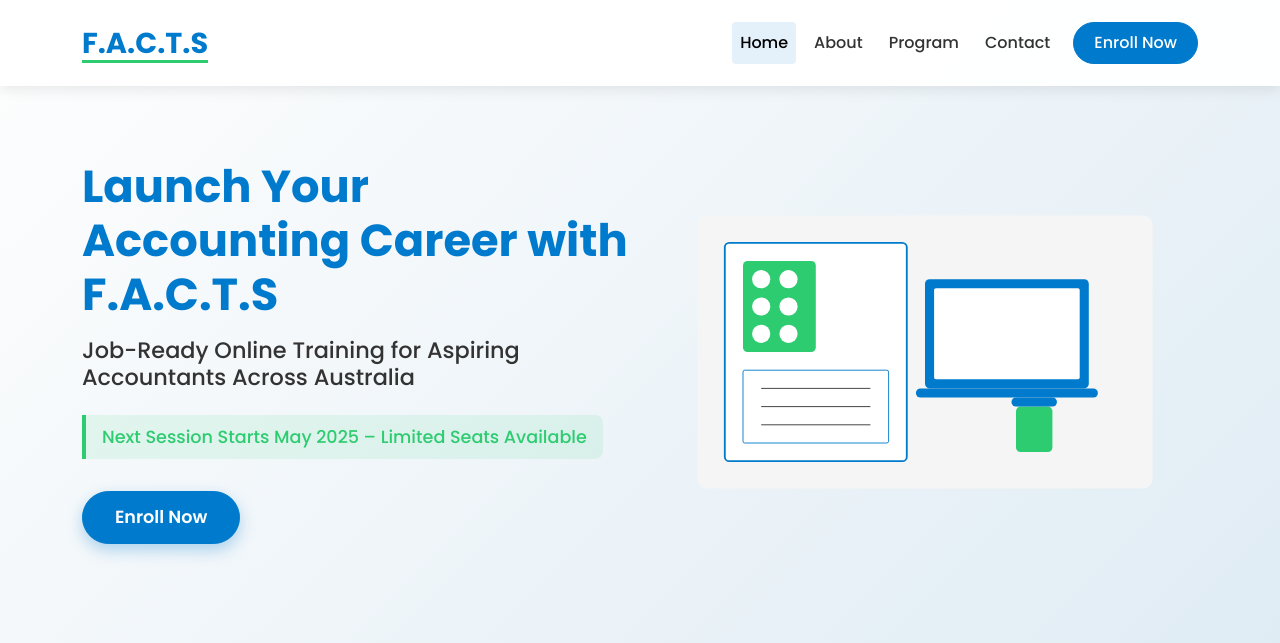
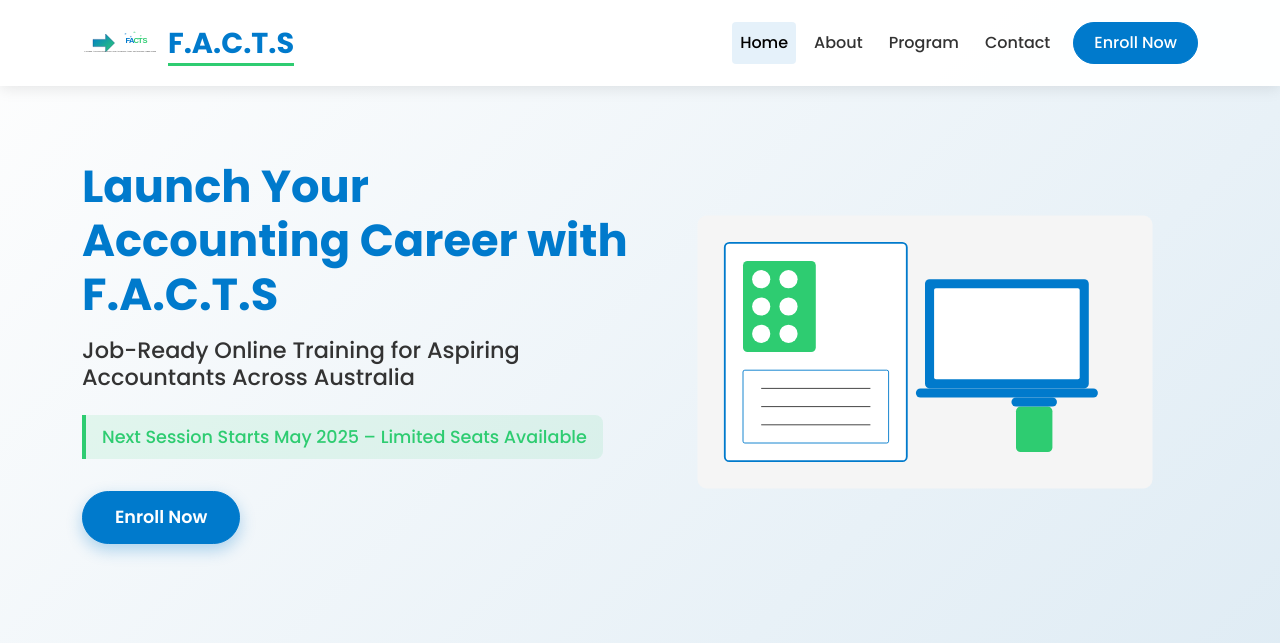
Before and after one commit to Yonesh-Thapa/FACTS, a Flask app: page / in a window 1280 px wide. Shown: the top 643 px of the page. Run offline with Flask 3, Linux system fonts and the light colour scheme.

Commit message:
Add multiple logo options to the website
Replit-Commit-Author: Agent
Replit-Commit-Session-Id: 811e0181-69f7-4122-837f-3e5b1aa390de
Replit-Commit-Screenshot-Url: https://storage.googleapis.com/screenshot-production-us-central1/1a0dd053-97cc-4a0a-b64d-456243bbbfc9/f60ba916-9fe5-40c5-a245-86009b053aea.jpg

```diff
--- a/static/css/style.css
+++ b/static/css/style.css
@@ -114,6 +114,22 @@ section {
 .navbar-brand {
     font-weight: 700;
     font-size: 1.8rem;
+    display: flex;
+    align-items: center;
+}
+
+.logo-img {
+    height: 40px;
+    width: auto;
+    margin-right: 10px;
+    transition: transform 0.3s ease;
+    background-color: white;
+    border-radius: 5px;
+    padding: 2px;
+}
+
+.navbar-brand:hover .logo-img {
+    transform: scale(1.05);
 }
 
 .brand-text {
--- a/templates/layout.html
+++ b/templates/layout.html
@@ -24,7 +24,8 @@
     <nav class="navbar navbar-expand-lg navbar-light fixed-top">
         <div class="container">
             <a class="navbar-brand" href="{{ url_for('index') }}">
-                <span class="brand-text">F.A.C.T.S</span>
+                <img src="{{ url_for('static', filename='images/facts-arrow-logo.svg') }}" alt="F.A.C.T.S Logo" class="logo-img">
+                <span class="brand-text d-none d-sm-inline-block">F.A.C.T.S</span>
             </a>
             <button class="navbar-toggler" type="button" data-bs-toggle="collapse" data-bs-target="#navbarNav" aria-controls="navbarNav" aria-expanded="false" aria-label="Toggle navigation">
                 <span class="navbar-toggler-icon"></span>
```
Also changed, not shown: attached_assets/1154528A-B369-4496-9C78-52280994BA1B.JPG (added), attached_assets/66D2CB68-33A5-4300-94BB-D1DE0258DB6D.JPG (added), attached_assets/CF8D9427-4225-4DDD-A34D-F90A0835C95E.JPG (added), attached_assets/Futures_Accountant_Logo.PNG (added), static/images/facts-arrow-logo.svg (added), static/images/facts-logo-alt.svg (added), static/images/facts-logo-professional.svg (added), static/images/facts-logo-tree.svg (added), static/images/facts-logo.svg (added), static/images/facts-tree-logo.svg (added).
